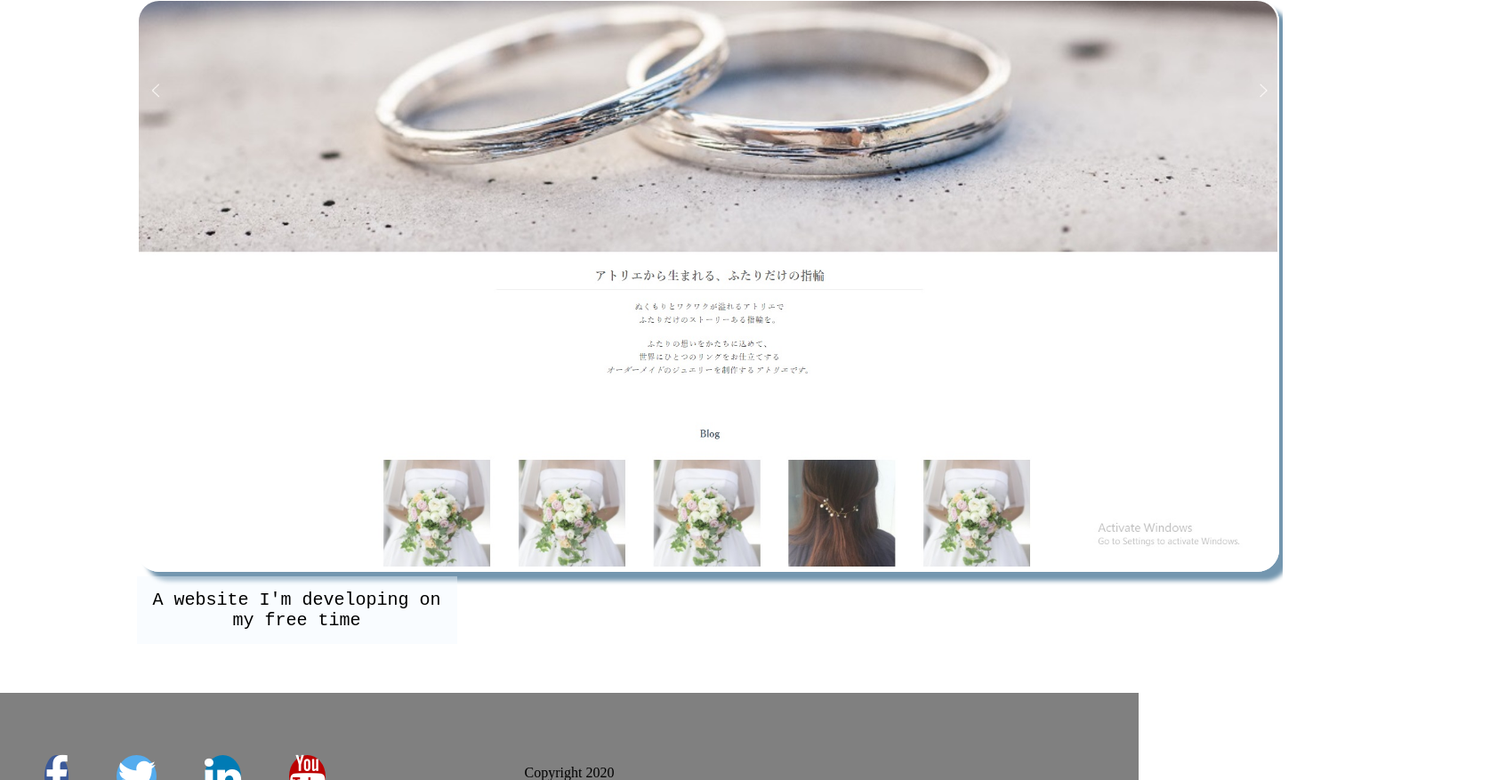
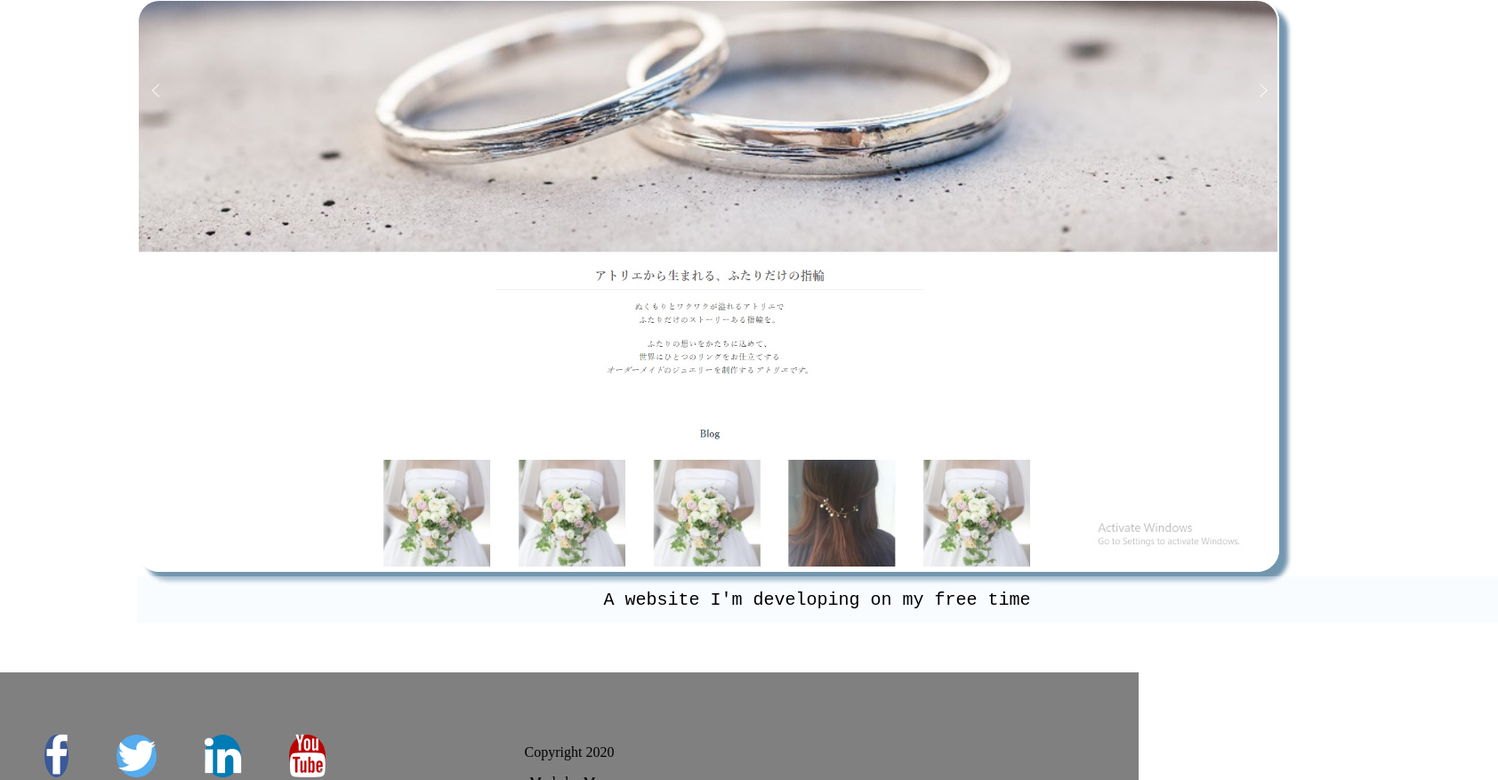
Before and after one commit to Max-Zealoy/Max-Zealoy, a plain HTML site: page portfolio.html in a window 1280 px wide. Shown: the part 1923-2800 px from the top of the page at 89% size, 1684 px wide, since content can reach past the window. Drawn offline with Linux system fonts and the light colour scheme.

Commit message:
Add files via upload

```diff
--- a/portfolio.html
+++ b/portfolio.html
@@ -99,7 +99,7 @@
 <a target="_blank" href="./images/megu.jpg">
     <img src="./images/megu.jpg" alt="jewelry website">
     </a>
-    <div class="sectiontext">A website I'm developing on my free time</div>
+    <div class="sectiontext" style="width: 1500px;">A website I'm developing on my free time</div>
 
 
 </div>
```
